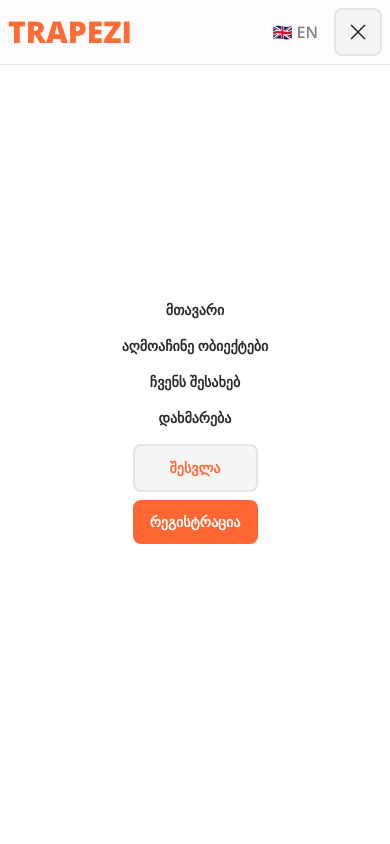
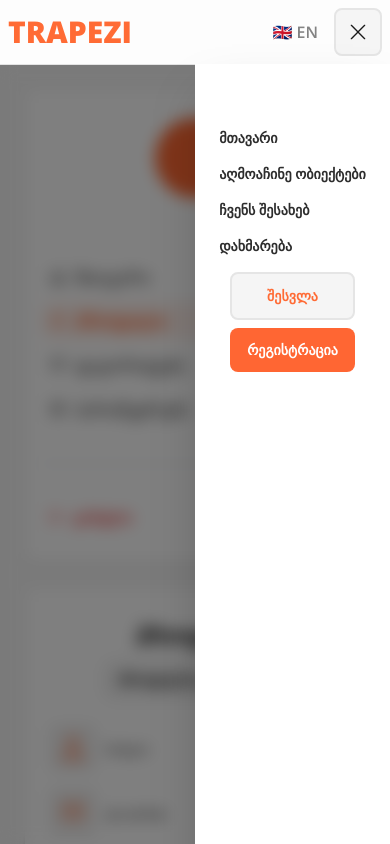
Before and after one commit to Null-logic-0/trapezi-frontend, a Next.js app: page /profile in a window 390 px wide. Both pictures are taken after a click on the button 358 px from the left and 32 px from the top of the page. Shown: the top 844 px of the page. Built offline with nearby package versions, Linux system fonts and the light colour scheme; no server answers.

Commit message:
Improve mobile navigation and profile layout
Refactored BurgerMenu to use a sliding side panel with backdrop for better mobile UX and conditional rendering based on user authentication. Adjusted spacing and alignment in profile and navigation components for improved mobile responsiveness.

```diff
--- a/src/app/(authenticated)/profile/page.tsx
+++ b/src/app/(authenticated)/profile/page.tsx
@@ -24,7 +24,7 @@ async function Profile() {
         </div>
       }
     >
-      <div className="flex flex-col gap-6">
+      <div className="flex max-md:mt-16 flex-col gap-6">
         <ProfileOverview
           isBusiness={user?.business_owner}
           avatar_url={user?.avatar_url || ""}
--- a/src/components/NavMenu/BurgerMenu.tsx
+++ b/src/components/NavMenu/BurgerMenu.tsx
@@ -5,23 +5,36 @@ import Button from "../UI/Button";
 import NavList from "./NavList";
 import { useMessages } from "@/hooks/useMessages";
 import { useUIContext } from "@/store/ui-context";
+import { useFetchCurrentUser } from "@/hooks/useFetchCurrentUser";
 
 function BurgerMenu() {
   const router = useRouter();
   const messages = useMessages();
+  const { user } = useFetchCurrentUser();
   const { toggleMenu, handleToggleMenu } = useUIContext();
 
   return (
     <AnimatePresence>
       {toggleMenu && (
+        <>
           <motion.div
-          initial={{ y: "-100%", opacity: 0 }}
-          animate={{ y: 0, opacity: 1 }}
-          exit={{ y: "-100%", opacity: 0 }}
-          transition={{ duration: 0.5, ease: "easeInOut" }}
-          className="flex flex-col lg:hidden items-center justify-center fixed top-0 left-0 w-full z-20 bg-white h-screen"
+            initial={{ opacity: 0 }}
+            animate={{ opacity: 1 }}
+            exit={{ opacity: 0 }}
+            transition={{ duration: 0.3 }}
+            onClick={handleToggleMenu}
+            className="fixed inset-0 z-40 bg-black/50 backdrop-blur-sm lg:hidden"
+          />
+
+          <motion.div
+            initial={{ x: "100%" }}
+            animate={{ x: 0 }}
+            exit={{ x: "100%" }}
+            transition={{ type: "spring", stiffness: 300, damping: 30 }}
+            className="flex flex-col lg:hidden items-center justify-start pt-16 fixed top-16 right-0 h-screen w-[50%] sm:w-1/2 z-50 bg-white  shadow-2xl"
           >
             <NavList />
+            {!user && (
               <div className="flex justify-center max-w-[125px] items-center w-full flex-col gap-2 mt-4">
                 <Button
                   onClick={() => {
@@ -44,7 +57,9 @@ function BurgerMenu() {
                   {messages.signup}
                 </Button>
               </div>
+            )}
           </motion.div>
+        </>
       )}
     </AnimatePresence>
   );
--- a/src/components/NavMenu/NavList.tsx
+++ b/src/components/NavMenu/NavList.tsx
@@ -13,7 +13,7 @@ function NavList() {
   const { handleToggleMenu } = useUIContext();
 
   return (
-    <ul className="flex justify-center gap-4 items-center max-lg:flex-col">
+    <ul className="flex max-lg:items-start justify-center gap-4 items-center max-lg:flex-col">
       {LINKS.map((link) => {
         const isActive = pathname === link.href;
         return (
--- a/src/components/Profile/ProfileAsideMenu.tsx
+++ b/src/components/Profile/ProfileAsideMenu.tsx
@@ -8,7 +8,7 @@ async function ProfileAsideMenu() {
   const user = await fetchCurrentUser();
 
   return (
-    <Card className="p-4 flex justify-evenly flex-col  gap-6 w-full h-full">
+    <Card className="p-4 max-md:mt-16 flex justify-evenly flex-col  gap-6 w-full h-full">
       <UserCard
         business_owner={user?.business_owner || false}
         name={user?.name || ""}
```
Lines whose indentation alone changed are shown as unchanged.
